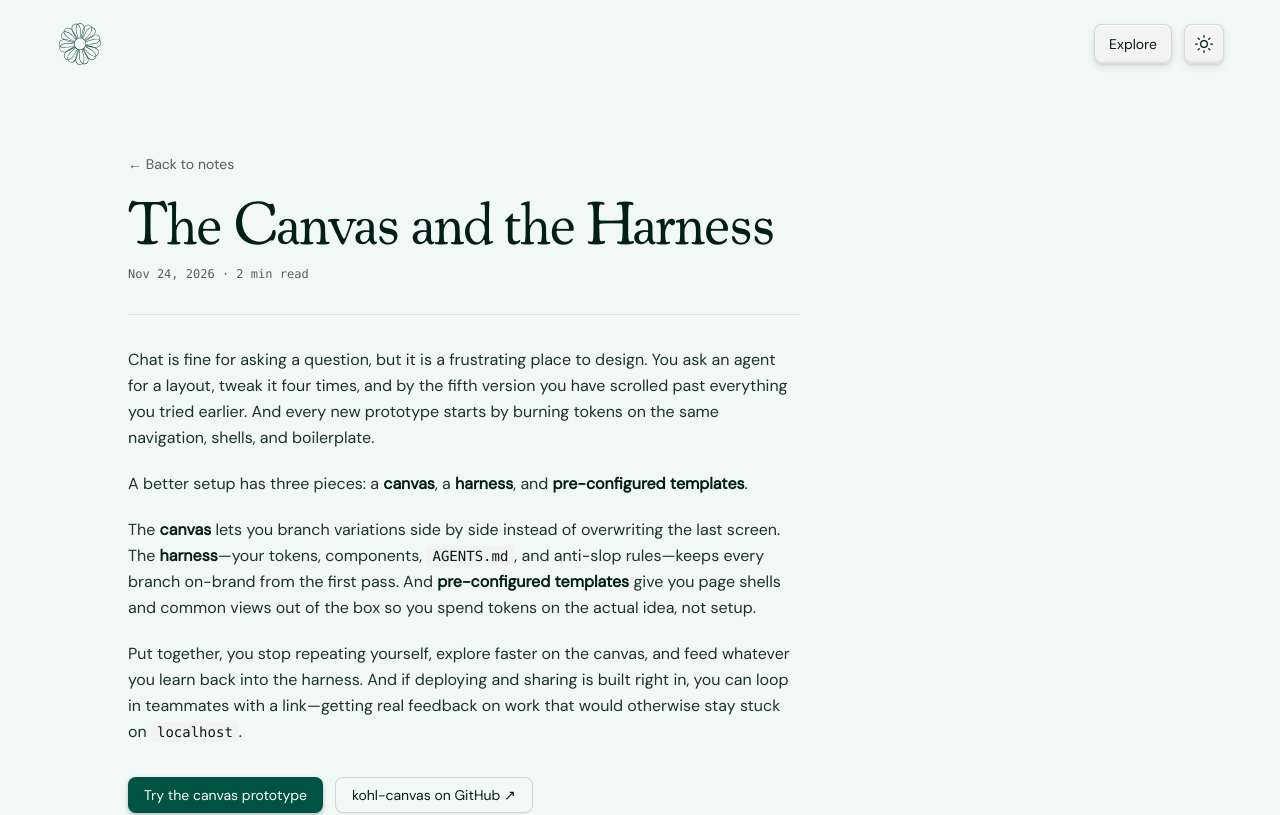
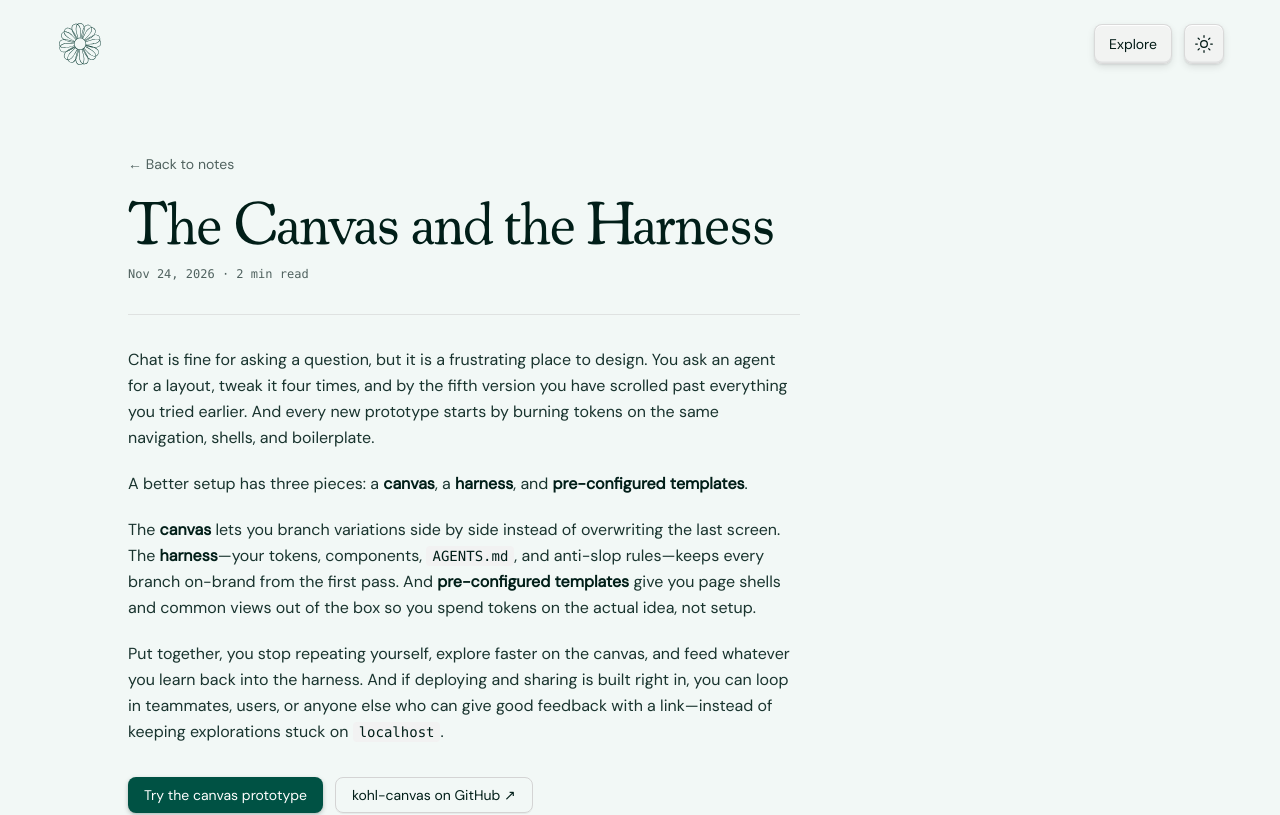
Before and after one commit to bergets/kohl-design, a Next.js app: page /notes/canvas-and-harness in a window 1280 px wide. Shown: the top 815 px of the page. Built offline with nearby package versions, Linux system fonts and the light colour scheme.

Commit message:
chore(notes): include users and external feedback in Canvas and Harness

```diff
--- a/app/notes/canvas-and-harness/page.tsx
+++ b/app/notes/canvas-and-harness/page.tsx
@@ -79,9 +79,9 @@ export default function CanvasAndHarnessNotePage() {
             <p>
               Put together, you stop repeating yourself, explore faster on the
               canvas, and feed whatever you learn back into the harness. And if
-              deploying and sharing is built right in, you can loop in teammates
-              with a link—getting real feedback on work that would otherwise
-              stay stuck on{" "}
+              deploying and sharing is built right in, you can loop in
+              teammates, users, or anyone else who can give good feedback with a
+              link—instead of keeping explorations stuck on{" "}
               <code className="font-mono text-sm text-foreground bg-muted px-1.5 py-0.5 rounded">
                 localhost
               </code>
```
